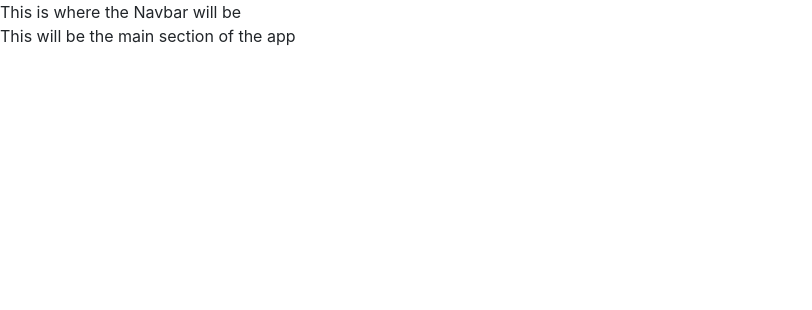
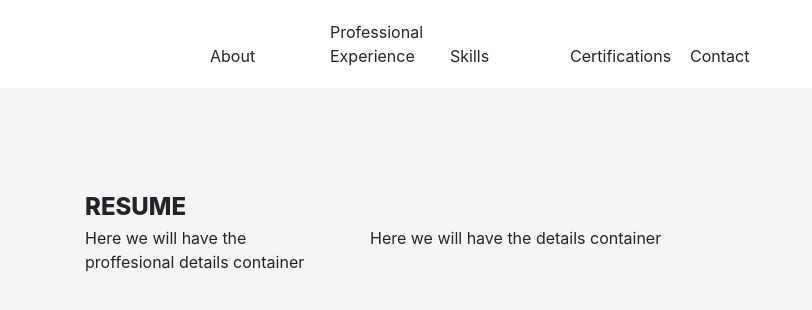
Before and after one commit to andreidana/react-cv, a React (Create React App) app: page / in a window 1280 px wide. Shown: the top 310 px of the page, without its empty margins (0-812 px from the left). Built offline with nearby package versions, Linux system fonts and the light colour scheme.

Commit message:
create navbar

```diff
--- a/src/App.jsx
+++ b/src/App.jsx
@@ -1,11 +1,14 @@
 import React from 'react';
-import './App.scss';
 
 import ResumeContainer from './Containers/ResumeContainer/ResumeContainer';
 
+import { Background } from './App.module.scss';
+
 function App() {
   return (
-    <ResumeContainer />
+    <div className={Background}>
+      <ResumeContainer/>
+    </div>
   );
 }
 
--- /dev/null
+++ b/src/App.module.scss
@@ -0,0 +1,5 @@
+.Background {
+  background-color: rgb(245, 245, 245);
+  height: 1050px;
+  width: 100%;
+}
--- a/src/Components/Navbar/Navbar.jsx
+++ b/src/Components/Navbar/Navbar.jsx
@@ -1,11 +1,20 @@
 import React, { Component } from 'react';
+import {MenuWrapper, MenuContent} from './Navbar.module.scss';
 
 class Navbar extends Component {
   render() {
     return (
-      <div>
-        This is where the Navbar will be
-      </div>
+      <nav className={ MenuWrapper }>
+        <div className={ MenuContent }>
+          <ul>
+            <li><a>About</a></li>
+            <li><a>Professional Experience</a></li>
+            <li><a>Skills</a></li>
+            <li><a>Certifications</a></li>
+            <li><a>Contact</a></li>
+          </ul>
+        </div>
+      </nav>
     );
   }
 }
--- /dev/null
+++ b/src/Components/Navbar/Navbar.module.scss
@@ -0,0 +1,20 @@
+.MenuWrapper {
+  width: 100%;
+  background-color: #fff;
+
+  .MenuContent {
+    width: 960px;
+    margin: 0 auto;
+    padding: 10px 0;
+    ul {
+      margin: 0;
+      display: inline-block;
+      li {
+        list-style: none;
+        display: inline-block;
+        width: 120px;
+        padding: 10px;
+      }
+    }
+  }
+}
--- /dev/null
+++ b/src/Components/Title/Title.jsx
@@ -0,0 +1,11 @@
+import React from 'react';
+
+import { TitleStyle } from './Title.module.scss';
+
+const Title = () => {
+  return (
+    <h4 className = { TitleStyle }>RESUME</h4>
+  );
+};
+
+export default Title;
--- /dev/null
+++ b/src/Components/Title/Title.module.scss
@@ -0,0 +1,8 @@
+.TitleStyle {
+  font-weight: 800;
+  margin-right: 20px;
+  margin: 0px;
+  line-height: 38px;
+  margin-right: 30px;
+  display: inline-block;
+}
--- /dev/null
+++ b/src/Containers/DetailsContainer/DetailsContainer.jsx
@@ -0,0 +1,11 @@
+import React from 'react';
+
+const DetailsContainer = () => {
+  return (
+    <div>
+      Here we will have the details container
+    </div>
+  );
+};
+
+export default DetailsContainer;
--- a/src/Containers/MainSectionContainer/MainSectionContainer.jsx
+++ b/src/Containers/MainSectionContainer/MainSectionContainer.jsx
@@ -1,13 +1,30 @@
-import React, { Component } from 'react';
+import React from 'react';
 
-class MainSectionContainer extends Component {
-  render() {
-    return (
-      <div>
-        This will be the main section of the app
+import ProfessionoalDetailsContainer from '../ProfessionalDetailsContainer/ProfessionoalDetailsContainer';
+import DetailsContainer from '../DetailsContainer/DetailsContainer';
+import Title from '../../Components/Title/Title';
+
+import { MainSection, TitleSection } from './MainSectionContainer.module.scss';
+
+const MainSectionContainer = () => {
+  const createMarinSectionStyle = () => ['container', MainSection].join(' ')
+  const createTitleStyle = () => ['col-md-12', TitleSection].join(' ')
+
+  return (
+    <div className = {createMarinSectionStyle()}>
+      <div className = 'row'>
+        <div className = 'col-md-12'>
+          <Title/>
+        </div>
+        <div className = 'col-md-3'>
+          <ProfessionoalDetailsContainer/>
+        </div>
+        <div className = 'col-md-9'>
+          <DetailsContainer/>
+        </div>
       </div>
-    );
-  }
+    </div>
+  );
 }
 
 export default MainSectionContainer;
--- /dev/null
+++ b/src/Containers/MainSectionContainer/MainSectionContainer.module.scss
@@ -0,0 +1,3 @@
+.MainSection {
+  margin-top: 100px;
+}
--- /dev/null
+++ b/src/Containers/ProfessionalDetailsContainer/ProfessionoalDetailsContainer.jsx
@@ -0,0 +1,11 @@
+import React from 'react';
+
+const ProfessionoalDetailsContainer = () => {
+  return (
+    <div>
+      Here we will have the proffesional details container
+    </div>
+  );
+};
+
+export default ProfessionoalDetailsContainer;
```
Also changed, not shown: src/App.scss (deleted), 1 other file (tests, documents, lock files or other folders).
